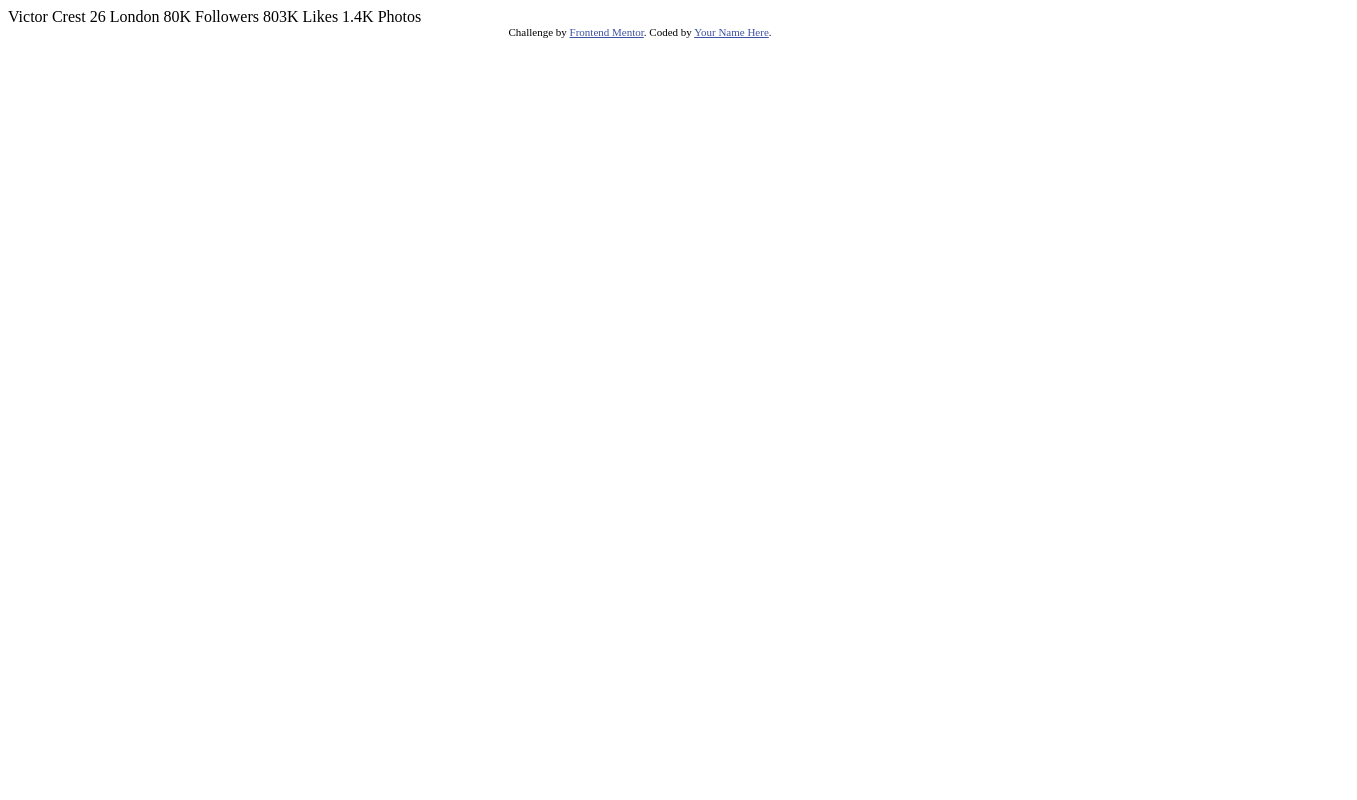
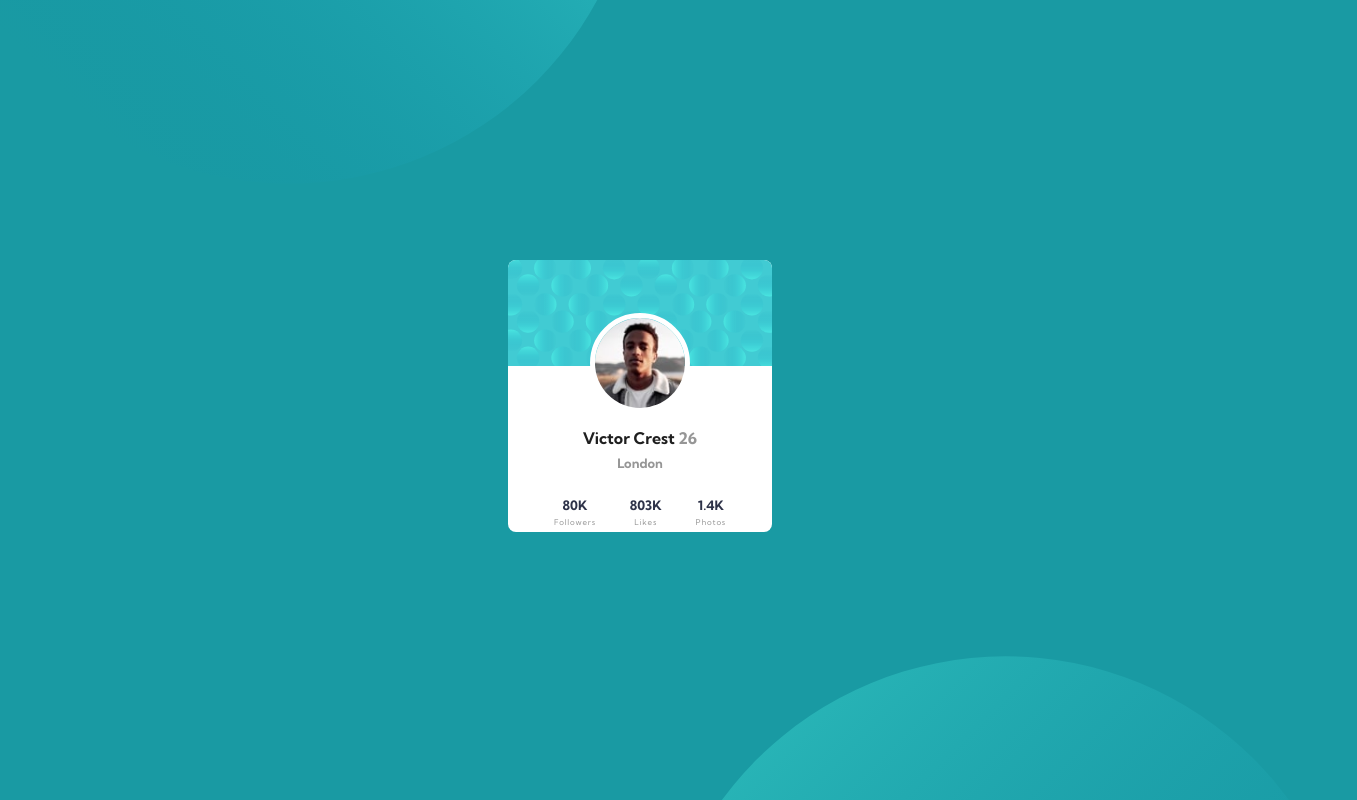
Before and after one commit to racyriaz/profile-card-component-main, a plain HTML site: page index.html in a window 1280 px wide. Shown: the top 800 px of the page, 1357 px wide, since content can reach past the window. Drawn offline with Linux system fonts and the light colour scheme.

Commit message:
completed website version v1

```diff
--- a/index.html
+++ b/index.html
@@ -1,35 +1,52 @@
 <!DOCTYPE html>
 <html lang="en">
+
 <head>
   <meta charset="UTF-8">
-  <meta name="viewport" content="width=device-width, initial-scale=1.0"> <!-- displays site properly based on user's device -->
+  <meta name="viewport" content="width=device-width, initial-scale=1.0">
+  <link rel="stylesheet" href="./style1.css">
+  <link rel="preconnect" href="https://fonts.gstatic.com">
+  <link href="https://fonts.googleapis.com/css2?family=Kumbh+Sans:wght@400;700&display=swap" rel="stylesheet">
+  <title>Document</title>
+</head>
 
-  <link rel="icon" type="image/png" sizes="32x32" href="./images/favicon-32x32.png">
+<body>
 
-  <title>Frontend Mentor | Profile card component</title>
+  <img class="top" src="./images/bg-pattern-top.svg" alt="blue bubble">
+  <img class="bottom" src="./images/bg-pattern-bottom.svg" alt="blue bubble">
 
-  <!-- Feel free to remove these styles or customise in your own stylesheet 👍 -->
-  <style>
-    .attribution { font-size: 11px; text-align: center; }
-    .attribution a { color: hsl(228, 45%, 44%); }
-  </style>
-</head>
-<body>
-  Victor Crest
-  26
-  London
+  <div class="pcard">
+    <div class="card">
+      <img class="bg" src="./images/bg-pattern-card.svg" alt="background design">
+      <img id="profile" src="./images/image-victor.jpg" alt="profile photo">
+      <div class="details">
+        <div class="name">Victor Crest <span class="age">26</span></div>
+        <div class="city">London</div>
+      </div>
 
-  80K
-  Followers
+      <div class="follows">
+        <table>
+          <thead>
+            <td class="tableHead">
+              80K
+            </td>
+            <td class="tableHead">
+              803K
+            </td>
+            <td class="tableHead">
+              1.4K
+            </td>
+          </thead>
+          <tr>
+            <td class="tableData">Followers</td>
+            <td class="tableData">Likes</td>
+            <td class="tableData">Photos</td>
+          </tr>
+        </table>
+      </div>
 
-  803K
-  Likes
-
-  1.4K
-  Photos
-  <div class="attribution">
-    Challenge by <a href="https://www.frontendmentor.io?ref=challenge" target="_blank">Frontend Mentor</a>.
-    Coded by <a href="#">Your Name Here</a>.
+    </div>
   </div>
 </body>
+
 </html>
--- /dev/null
+++ b/style1.css
@@ -0,0 +1,96 @@
+body {
+  margin: 0;
+  padding: 0;
+  background-color: #199aa3;
+  overflow: hidden;
+  font-family: 'Kumbh Sans', sans-serif;
+  font-size: 16px;
+  font-weight: 700;
+  color: #1f1f1f;
+}
+
+
+img {
+  width: 55%;
+  height: auto;
+  /* border: 2px solid white; */
+  position: absolute;
+}
+.top {
+  width: 55%;
+  top: -65%;
+  left:-5%;
+}
+.bottom{
+  bottom: -70%;
+  right: -6%;
+}
+.pcard{
+  display: flex;
+  position: relative;
+  justify-content: center;
+  align-items: center;
+  height: 99vh;
+  width: auto;
+}
+.card {
+  background-color: white;
+  width: 16.5rem;
+  height: 17rem;
+  border-radius: 0.5rem;
+  display: flex;
+  justify-content: flex-start;
+  align-items: center;
+  flex-direction: column;
+}
+#profile {
+  width: 90px;
+  border: 5px solid white;
+  border-radius: 50%;
+  position: relative;
+  top: 3.3rem;
+}
+
+.bg {
+  width: 16.5rem;
+  border-radius: 0.5rem 0.5rem 0 0;
+}
+
+.details {
+  display: flex;
+  justify-content: center;
+  align-items: center;
+  flex-direction: column;
+}
+.name{
+  z-index: 2;
+  padding-top: 4.25rem;
+  padding-bottom: 0.45rem;
+}
+.age, .tableData ,.city{
+  color: hsl(0, 0%, 59%);
+}
+.city {
+  font-size: small;
+}
+
+.follows {
+  padding: 1.5rem 0;
+}
+.tableHead {
+  font-weight: 800;
+  font-size: small;
+  text-align: center;
+  padding: 0 1rem;
+  color: hsl(229, 23%, 23%);
+}
+.tableData {
+  padding: 0 1rem;
+  font-weight: 300;
+  text-align: center;
+  padding-top: 2px;
+  font-size: 8px;
+  letter-spacing: 0.8px;
+  font-stretch: semi-condensed;
+
+}
```
Also changed, not shown: 2 other files.
